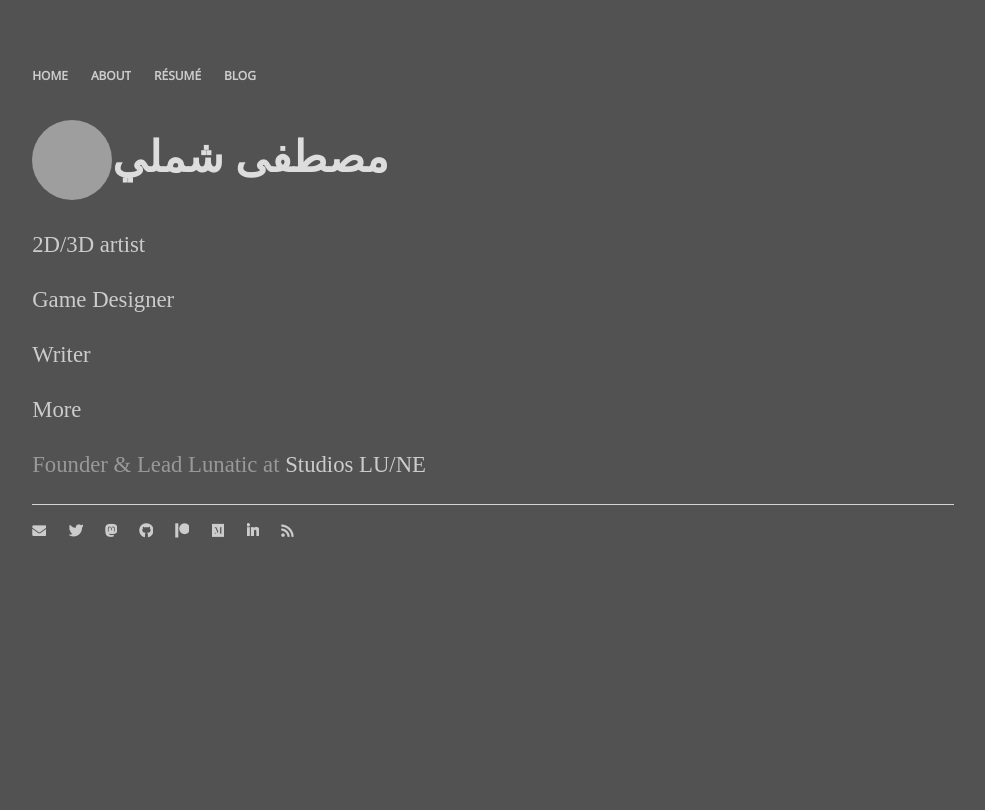
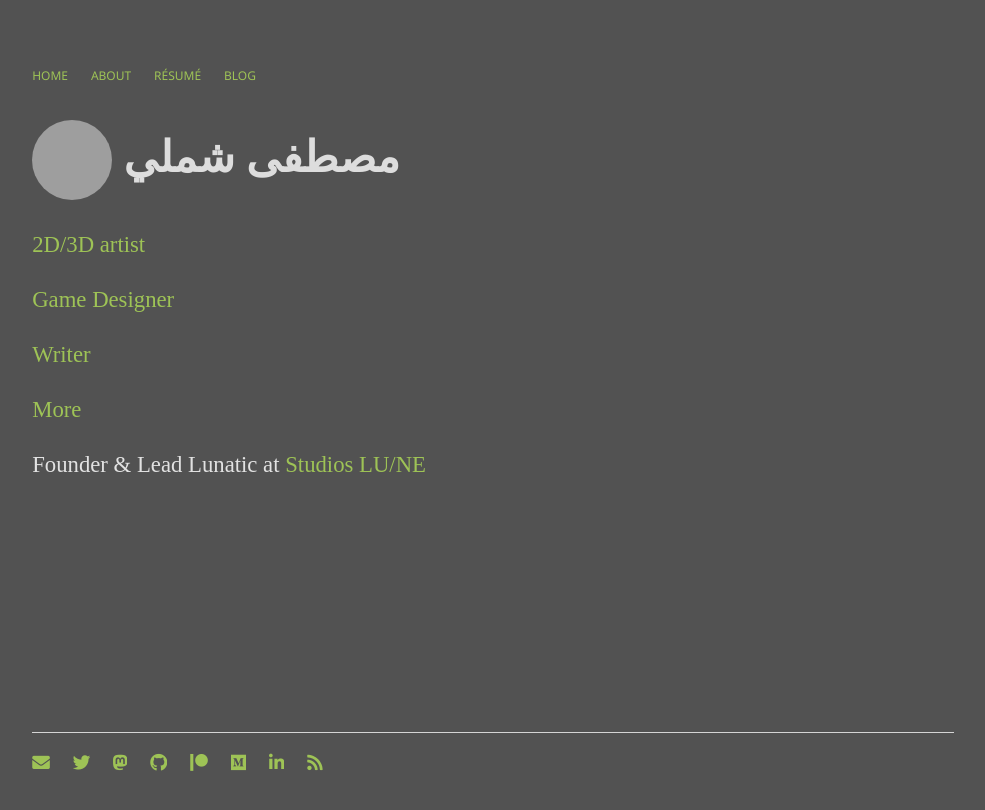
Before and after one commit to mstfacmly/mstfacmly.github.io, a Jekyll site: the page built from index.md, in a window 1280 px wide. Shown: the top 810 px of the page, without its empty margins (147-1132 px from the left). Built offline with Jekyll 4.4.1, drawn with Linux system fonts in a browser that asks for light colours; nearby versions of some CDN libraries; some web fonts are replaced; grey boxes are pictures that could not be loaded.

Commit message:
updated css, tweaked default layout, new colours!

```diff
--- a/_config.yml
+++ b/_config.yml
@@ -29,5 +29,5 @@ plugins:
         - jekyll-sitemap
         - jekyll-hinduarabic
         - jekyll-github-metadata
-        - jekyll-gallery-generator
+          #        - jekyll-gallery-generator
         - hijri
--- a/_includes/head.html
+++ b/_includes/head.html
@@ -3,7 +3,7 @@
 	<title>{{ page.title }}</title>
 	<!-- link to main stylesheet -->
 	<link rel="stylesheet" type="text/css" href="/css/main.css">
-	<link rel="stylesheet" href="https://github.com/bBoxType/FiraGO/blob/master/Fonts/FiraGO_WEB_1001/Roman/FiraGO-thin.eot">
+	<link rel="stylesheet" href="https://github.com/bBoxType/FiraGO/blob/master/Fonts/FiraGO_WEB_1001/Roman/FiraGO-Light.eot">
 	<link rel="stylesheet" href="https://fonts.googleapis.com/css?family=Fira+Sans|Noto+Sans">
 	<link rel="stylesheet" href="https://use.fontawesome.com/releases/v5.3.1/css/all.css" integrity="sha384-mzrmE5qonljUremFsqc01SB46JvROS7bZs3IO2EmfFsd15uHvIt+Y8vEf7N7fWAU" crossorigin="anonymous">
 </head>
--- a/_layouts/default.html
+++ b/_layouts/default.html
@@ -6,6 +6,6 @@
 		<div class="container">
 			{{ content }}
 		</div><!-- /.container-->
-		{% include footer.html %}
 	</body>
+	{% include footer.html %}
 </html>
--- a/css/main.css
+++ b/css/main.css
@@ -4,12 +4,12 @@ body {
 	color: #ddd;
 	background-color: #525252;
 }
-footer{
-	position: bottom;
+.container {
+	min-height: 64vh;
+	padding-bottom: 4vh;
 }
 nav ul, footer ul {
-	font-family:'FiraGO Thin', 'Noto Sans', 'Sans-Serif';
-	font-weight: bold;
+	font-family:'FiraGO Light', 'Noto Sans', 'Sans-Serif';
 	font-variant: all-small-caps;
 	padding: 0px;
 	list-style: none;
@@ -21,7 +21,7 @@ nav ul li, footer ul li {
 }
 a {
 	text-decoration: none;
-	color: #ccc;
+	color: #9ec356;
 }
 a:hover {
 	color: #fec356;
@@ -44,11 +44,11 @@ h3 {
 p {
 	font-size: 1.42em;
 	line-height: 1.42em;
-	color: #999;
+	color: #e2e2e2;
 }
 footer {
 	border-top: 1px solid #d5d5d5;
-	font-size: .8em;
+	font-size: 0.99rem;
 }
 
 body ul li {
@@ -89,3 +89,16 @@ img {
 		font-size: 16px;
 	}
 }
+
+.childDiv{
+	width: 33.3%;
+}
+.left {
+float: left;
+}
+.right {
+float: right;
+}
+.center {
+float: none;
+}
--- a/index.md
+++ b/index.md
@@ -2,8 +2,7 @@
 layout: default
 title: السلام عليكم
 ---
-
-# ![Me]({{ site.github.owner_gravatar_url }})مصطفى شملي
+# ![Me]({{ site.github.owner_gravatar_url }}) مصطفى شملي
 {% comment %}
 # ![Me](https://gravatar.com/avatar/{{ site.gravatar }})مصطفى شملي
 {% endcomment %}
```
Also changed, not shown: 1 other file.
